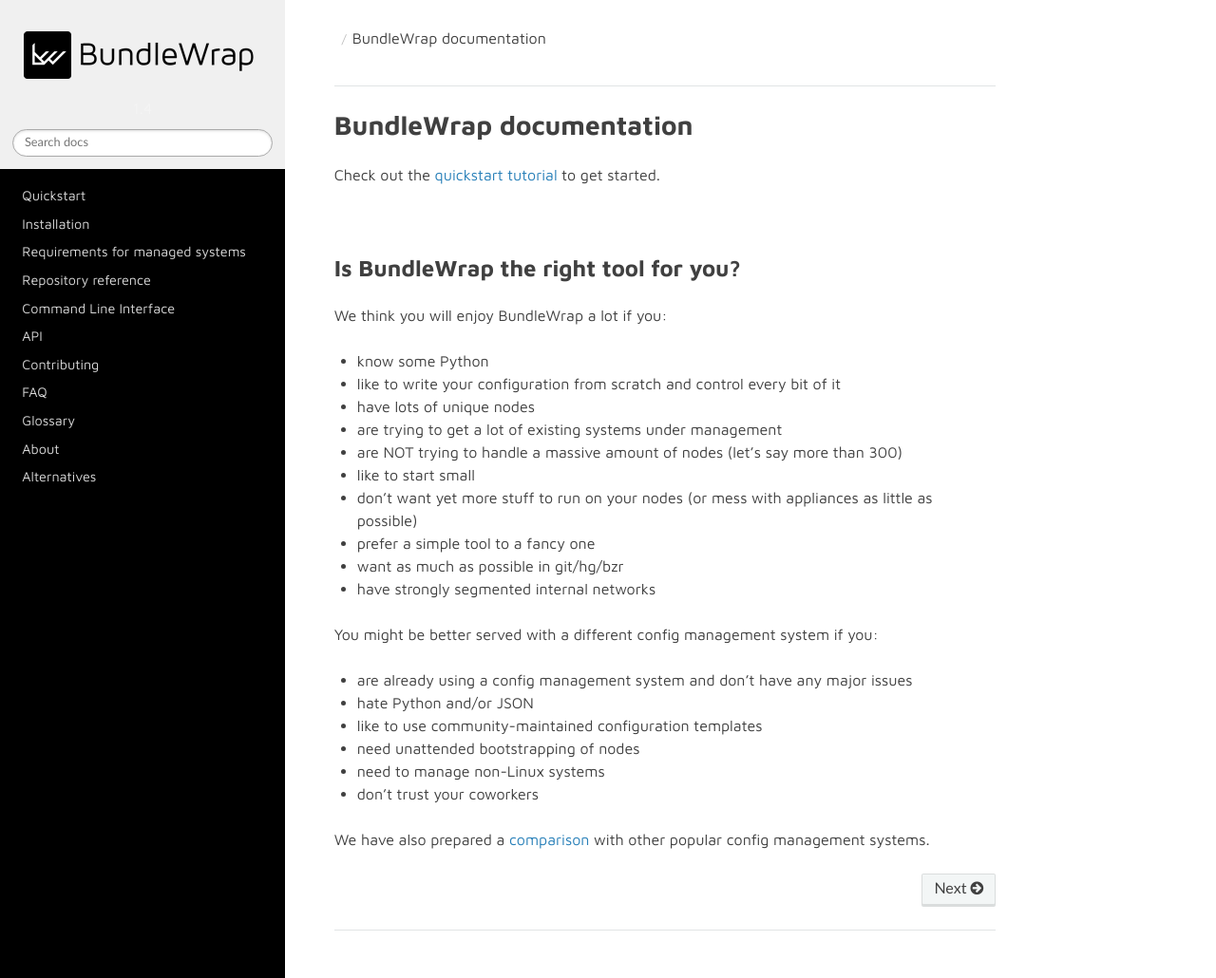
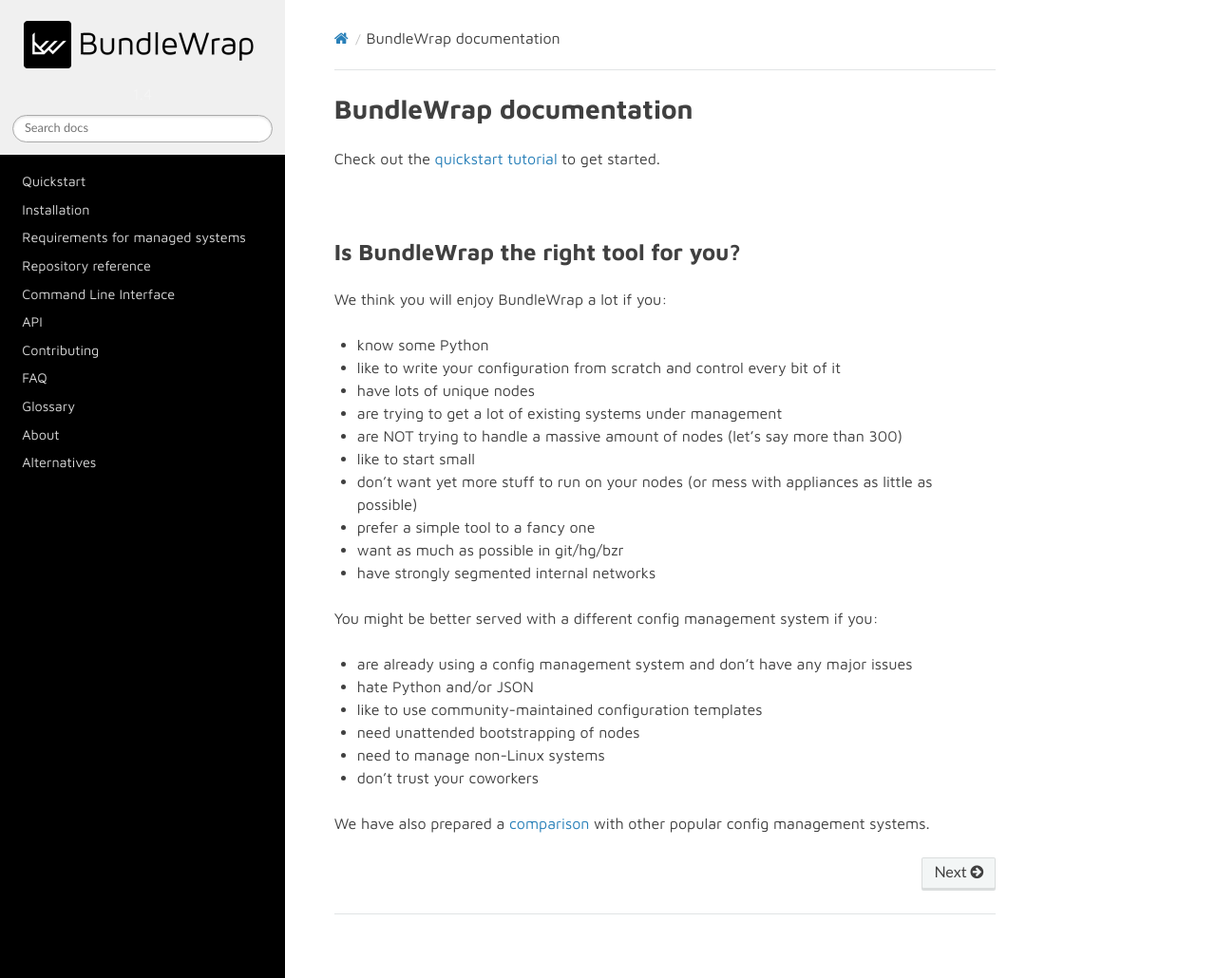
Before and after one commit to bundlewrap/bundlewrap, a Sphinx documentation site: the page built from doc/index.rst, in a window 1280 px wide and 1030 px high. Shown: the whole window at 95% size. Built offline with Sphinx 7.4.7 and the Read the Docs theme 2.0.0, drawn with Linux system fonts in a browser that asks for light colours.

Commit message:
docs: use logo_only

```diff
--- a/doc/_static/style.css
+++ b/doc/_static/style.css
@@ -1,10 +1,5 @@
 body {
 	font-family: "Maven Pro", Helvetica, sans-serif;
-}
-a.icon-home {
-	font-size: 0;
-	margin-top: 0;
-	margin-bottom: 20px;
 }
 h1, h2, h3, h4, h5, h6, legend {
 	font-family: "Maven Pro", Helvetica, sans-serif;
--- a/doc/conf.py
+++ b/doc/conf.py
@@ -90,7 +90,9 @@
 # Theme options are theme-specific and customize the look and feel of a theme
 # further.  For a list of options available for each theme, see the
 # documentation.
-#html_theme_options = {}
+html_theme_options = {
+    'logo_only': True,
+}
 
 # Add any paths that contain custom themes here, relative to this directory.
 #html_theme_path = []
```
